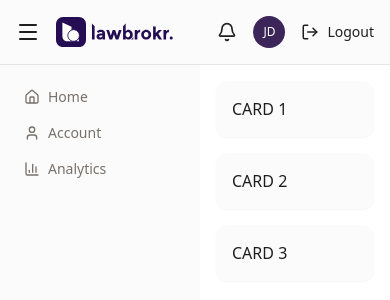
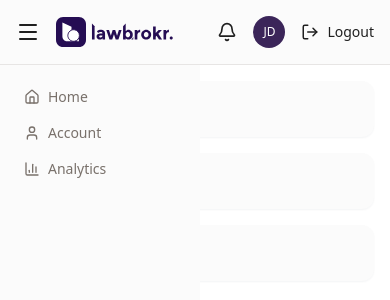
Before and after one commit to chris-lawbrokr/internal-dashboard, a Next.js app: page /dashboard in a window 390 px wide. Shown: the top 300 px of the page. Built offline with nearby package versions, Linux system fonts and the light colour scheme.

Commit message:
main mobile fit

```diff
--- a/app/dashboard/page.tsx
+++ b/app/dashboard/page.tsx
@@ -10,16 +10,16 @@ export default function Dashboard() {
   const [sidebarOpen, setSidebarOpen] = useState(true);
 
   return (
-    <div className="h-screen w-screen flex flex-col">
+    <div className="h-screen w-screen overflow-hidden flex flex-col">
       <Header onMenuClick={() => setSidebarOpen((o) => !o)} />
 
-      <div className="h-full flex">
+      <div className="h-full flex relative">
         <Sidebar open={sidebarOpen} />
 
         {/* Parent becomes the container */}
         <div className="w-full p-4 overflow-auto @container">
           {/* Children respond to the container width */}
-          <div className="flex flex-col gap-4 @md:flex-row">
+          <div className="min-w-[320px] flex flex-col gap-4 @md:flex-row">
             <Card className="flex-1 p-4">
               <CardContent>CARD 1</CardContent>
             </Card>
--- a/app/dashboard/ui/Header.tsx
+++ b/app/dashboard/ui/Header.tsx
@@ -7,8 +7,8 @@ interface HeaderProps {
 
 export function Header({ onMenuClick }: HeaderProps) {
   return (
-    <div className="w-full p-4 bg-card border-b">
-      <div className="flex items-center gap-4">
+    <div className="w-full p-4 bg-card border-b shrink-0 overflow-x-auto">
+      <div className="flex items-center gap-4 whitespace-nowrap">
         <button type="button" onClick={onMenuClick} className="cursor-pointer">
           <Menu size={24} />
         </button>
--- a/app/dashboard/ui/Sidebar.tsx
+++ b/app/dashboard/ui/Sidebar.tsx
@@ -22,7 +22,7 @@ interface SidebarProps {
 export function Sidebar({ open = true }: SidebarProps) {
   return (
     <div
-      className={`shrink-0 overflow-hidden bg-card transition-all duration-300 ease-in-out ${open ? "w-[200px]" : "w-0"}`}
+      className={`shrink-0 overflow-hidden bg-card transition-all duration-300 ease-in-out absolute md:relative z-10 h-full ${open ? "w-[200px]" : "w-0"}`}
     >
       <nav className="min-w-[200px] flex flex-col gap-1 p-4">
         {navItems.map((item) => (
```
